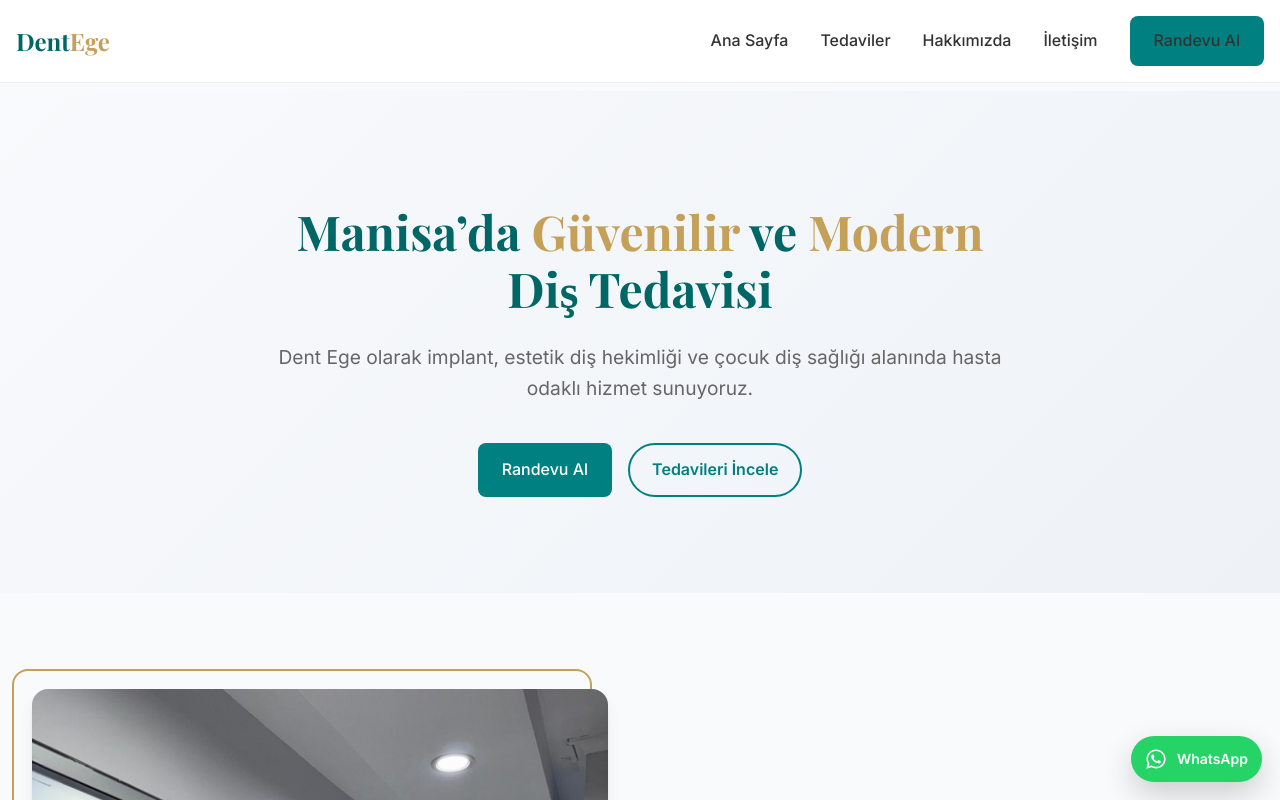
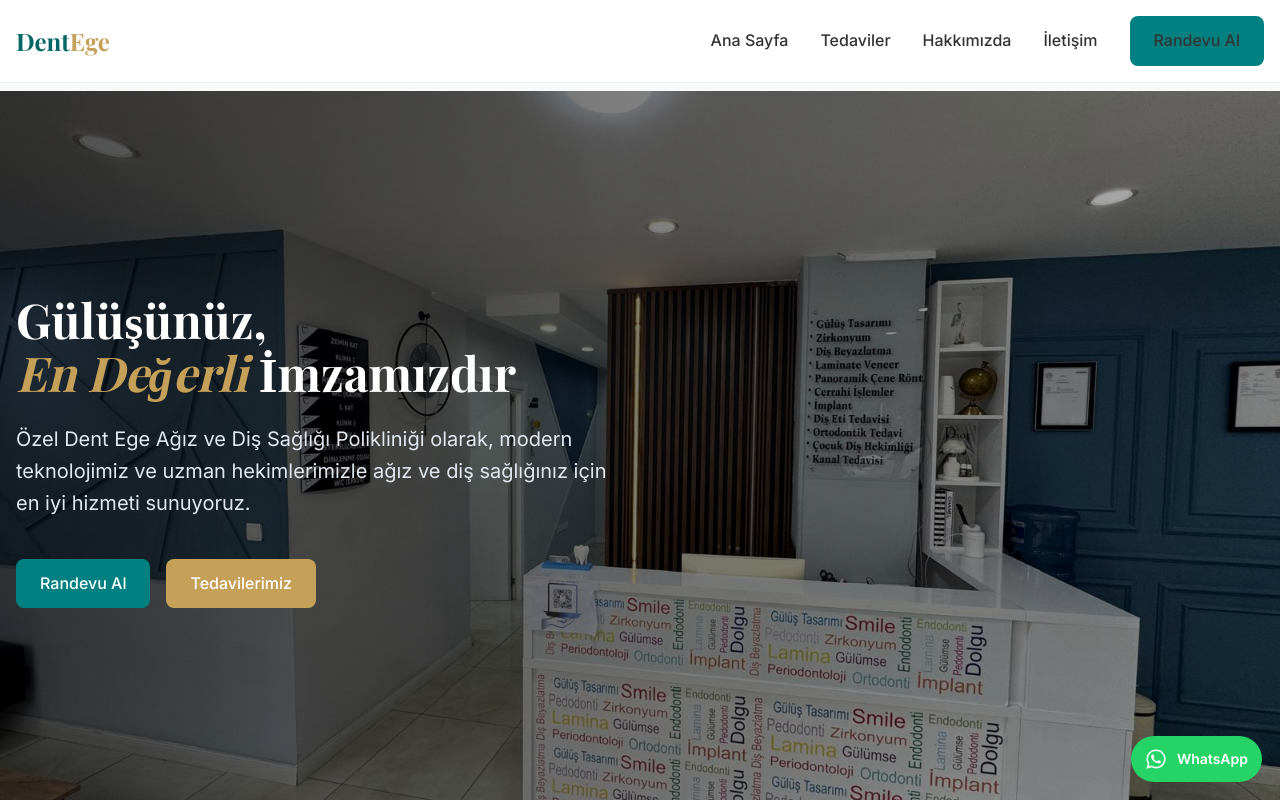
Before and after one commit to ozgekacmazz/dentege-website, a React (Vite) app: page / in a window 1280 px wide. Shown: the top 800 px of the page. Built offline with nearby package versions, Linux system fonts and the light colour scheme.

Commit message:
B Revert "UI: remove temporary clinic photo, add premium hero section"
This reverts commit 8d4f918a4b834923465a9f8318f0745592b0bf12.

```diff
--- a/src/components/Hero.tsx
+++ b/src/components/Hero.tsx
@@ -1,29 +1,36 @@
-import "../styles/Hero.css";
-import { Link } from "react-router-dom";
+import { Link } from 'react-router-dom';
+import { motion } from 'framer-motion';
+import heroBg from '../assets/WhatsApp Image 2026-02-04 at 09.32.20.jpeg';
+import '../styles/Hero.css';
 
 const Hero = () => {
     return (
-        <section className="hero-simple">
-            <div className="container hero-simple-content">
-                <h1>
-                    Manisa’da <span>Güvenilir</span> ve <span>Modern</span><br />
-                    Diş Tedavisi
-                </h1>
-
-                <p>
-                    Dent Ege olarak implant, estetik diş hekimliği ve çocuk diş sağlığı
-                    alanında hasta odaklı hizmet sunuyoruz.
-                </p>
-
-                <div className="hero-buttons">
-                    <Link to="/randevu" className="btn btn-primary">
-                        Randevu Al
-                    </Link>
-
-                    <Link to="/tedaviler" className="btn btn-outline">
-                        Tedavileri İncele
-                    </Link>
-                </div>
+        <section
+            className="hero"
+            style={{
+                backgroundImage: `url(${heroBg})`,
+                backgroundPosition: 'center center'
+            }}
+            aria-label="Dent Ege Diş Kliniği Manisa Yunusemre resepsiyon alanı"
+        >
+            <div className="hero-overlay"></div>
+            <div className="container hero-content">
+                <motion.div
+                    initial={{ opacity: 0, y: 30 }}
+                    animate={{ opacity: 1, y: 0 }}
+                    transition={{ duration: 0.8 }}
+                    className="hero-text"
+                >
+                    <h1>Gülüşünüz, <br /><span>En Değerli</span> İmzamızdır</h1>
+                    <p>
+                        Özel Dent Ege Ağız ve Diş Sağlığı Polikliniği olarak, modern teknolojimiz ve uzman hekimlerimizle
+                        ağız ve diş sağlığınız için en iyi hizmeti sunuyoruz.
+                    </p>
+                    <div className="hero-buttons">
+                        <Link to="/randevu" className="btn btn-primary">Randevu Al</Link>
+                        <Link to="/tedaviler" className="btn btn-secondary">Tedavilerimiz</Link>
+                    </div>
+                </motion.div>
             </div>
         </section>
     );
--- a/src/styles/Hero.css
+++ b/src/styles/Hero.css
@@ -1,52 +1,63 @@
-.hero-simple {
-    padding: 7rem 0 6rem;
-    background: linear-gradient(
-            135deg,
-            #f8fafc 0%,
-            #eef2f7 100%
-    );
-    text-align: center;
+.hero {
+    position: relative;
+    height: 90vh;
+    width: 100%;
+    background-size: cover;
+    background-position: center;
+    background-repeat: no-repeat;
+    display: flex;
+    align-items: center;
 }
 
-.hero-simple-content {
-    max-width: 800px;
-    margin: 0 auto;
+.hero-overlay {
+    position: absolute;
+    top: 0;
+    left: 0;
+    width: 100%;
+    height: 100%;
+    background: linear-gradient(to right, rgba(0, 0, 0, 0.7) 0%, rgba(0, 0, 0, 0.3) 100%);
 }
 
-.hero-simple h1 {
+.hero-content {
+    position: relative;
+    z-index: 2;
+    width: 100%;
+}
+
+.hero-text {
+    max-width: 600px;
+    color: var(--color-white);
+}
+
+.hero-text h1 {
     font-size: 3rem;
     margin-bottom: 1.5rem;
-    color: var(--color-primary-dark);
-    line-height: 1.2;
+    color: var(--color-white);
+    line-height: 1.1;
 }
 
-.hero-simple h1 span {
+.hero-text h1 span {
     color: var(--color-secondary);
+    font-style: italic;
 }
 
-.hero-simple p {
-    font-size: 1.2rem;
-    color: var(--color-text-light);
+.hero-text p {
+    font-size: 1.25rem;
     margin-bottom: 2.5rem;
+    color: #e2e8f0;
 }
 
 .hero-buttons {
     display: flex;
-    justify-content: center;
     gap: 1rem;
 }
 
-.btn-outline {
-    border: 2px solid var(--color-primary);
-    color: var(--color-primary);
-    padding: 12px 22px;
-    border-radius: 999px;
-    text-decoration: none;
-    font-weight: 600;
-    transition: all 0.2s ease;
+@media (max-width: 768px) {
+    .hero-text h1 {
+        font-size: 2.5rem;
+    }
+
+    .hero-text p {
+        font-size: 1.1rem;
+    }
 }
-
-.btn-outline:hover {
-    background: var(--color-primary);
-    color: white;
-}
```
